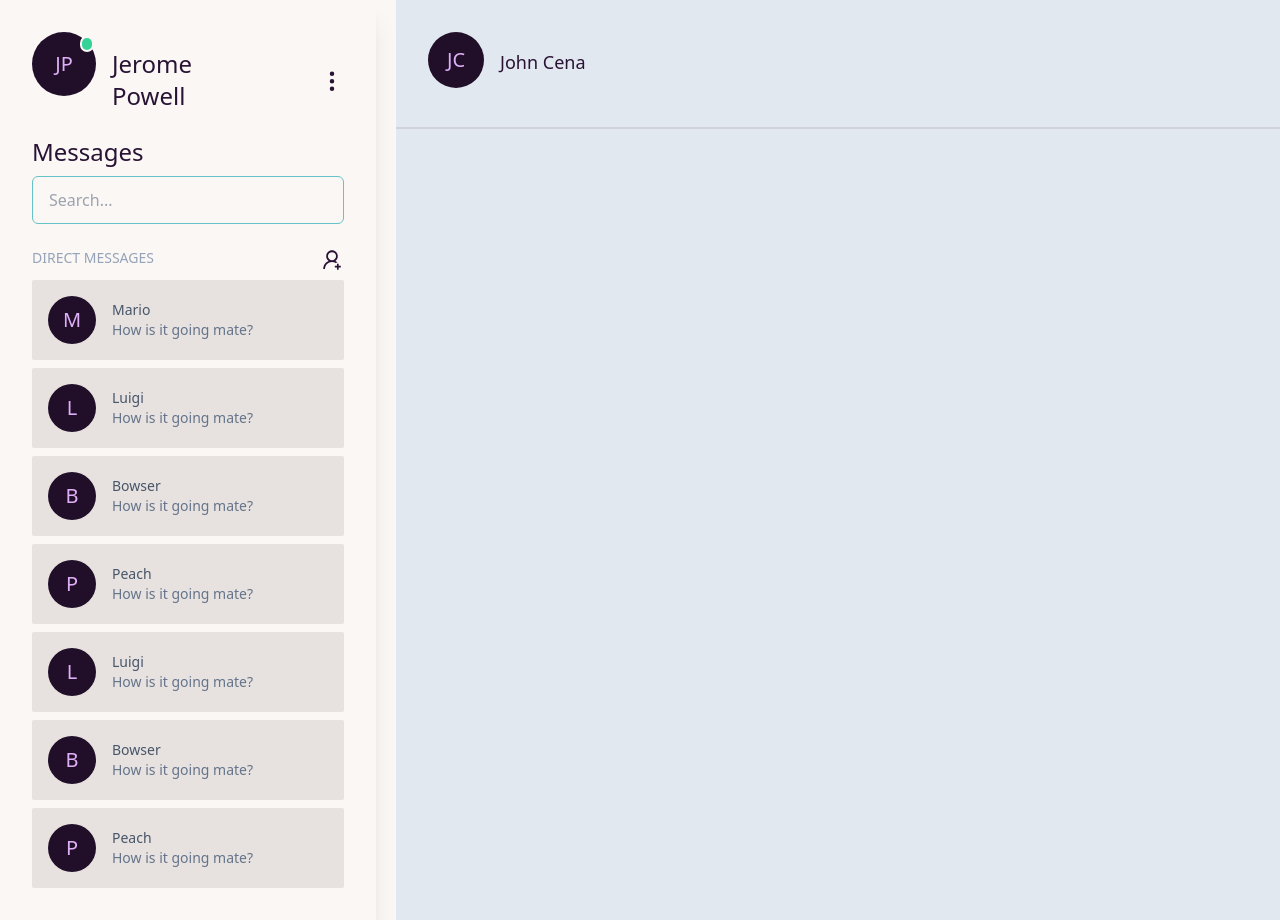
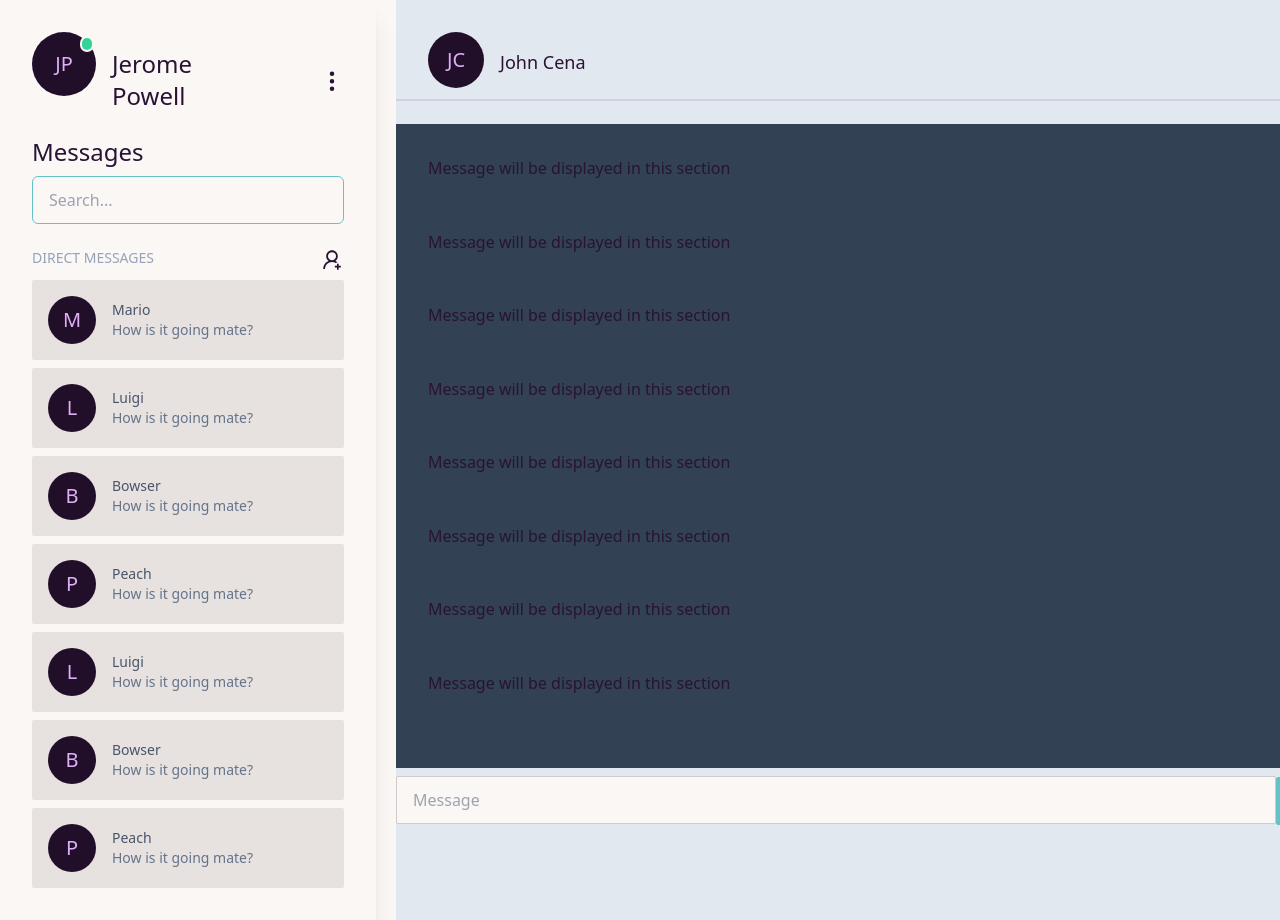
Before and after one commit to chasingtherain/messenger, a React (Create React App) app: page / in a window 1280 px wide. Shown: the top 920 px of the page. Built offline with nearby package versions, Linux system fonts and the light colour scheme.

Commit message:
added delete friend modal, board header, board body and board footer

```diff
--- a/src/components/ContactListColumn.js
+++ b/src/components/ContactListColumn.js
@@ -4,7 +4,8 @@ import SeachBar from './SeachBar'
 import Settings from './Settings'
 import { AiOutlineUserAdd } from "react-icons/ai";
 import ContactRow from './ContactRow';
-import Modal from './Modal';
+import AddFriendModal from './Modal/AddFriendModal';
+
 
 
 function ContactListColumn() {
@@ -20,7 +21,7 @@ function ContactListColumn() {
           <SeachBar placeholder="Search..."/>
           <div className='flex justify-between mt-4'>
             <p className='text-slate-400 text-sm'>DIRECT MESSAGES</p>
-            <Modal/>
+            <AddFriendModal/>
           </div>
           <ContactRow name="Mario" profileName="M"/>
           <ContactRow name="Luigi" profileName="L"/>
--- a/src/components/MainScreen.js
+++ b/src/components/MainScreen.js
@@ -1,13 +1,16 @@
 import React from 'react'
 import ContactListColumn from './ContactListColumn'
+import BoardBody from './Messageboard/BoardBody'
+import BoardFooter from './Messageboard/BoardFooter'
 import BoardHeader from './Messageboard/BoardHeader'
+import MessageBoard from './Messageboard/MessageBoard'
 
 function MainScreen() {
   return (
     <div className='flex flex-row'>
         {/* flex row format */}
         <ContactListColumn/>
-        <BoardHeader/>
+        <MessageBoard/>
     </div>
   )
 }
--- /dev/null
+++ b/src/components/Messageboard/BoardBody.js
@@ -0,0 +1,18 @@
+import React from 'react'
+
+function BoardBody() {
+  return (
+    <div className='card-body min-h-[70%] bg-slate-700'>
+        <p>Message will be displayed in this section</p>
+        <p>Message will be displayed in this section</p>
+        <p>Message will be displayed in this section</p>
+        <p>Message will be displayed in this section</p>
+        <p>Message will be displayed in this section</p>
+        <p>Message will be displayed in this section</p>
+        <p>Message will be displayed in this section</p>
+        <p>Message will be displayed in this section</p>
+    </div>
+  )
+}
+
+export default BoardBody
--- /dev/null
+++ b/src/components/Messageboard/BoardFooter.js
@@ -0,0 +1,12 @@
+import React from 'react'
+
+function BoardFooter() {
+  return (
+        <div class="mt-2">
+            <input type="text" placeholder="Message" class="input input-bordered w-11/12 rounded-sm" />
+            <button class="btn btn-primary rounded-sm">send</button>
+        </div>
+  )
+}
+
+export default BoardFooter
--- a/src/components/Messageboard/BoardHeader.js
+++ b/src/components/Messageboard/BoardHeader.js
@@ -1,18 +1,15 @@
 import React from 'react'
 import { GoKebabVertical } from 'react-icons/go'
 import BubbleProfile from '../BubbleProfile'
-import Settings from '../Settings'
+import DeleteFriendModal from '../Modal/DeleteFriendModal'
 
 function BoardHeader() {
   return (
           // <div className='card min-w-[75%] min-h-fit bg-slate-200 ml-5'>
-          <div className='min-w-[75%] min-h-fit bg-slate-200 ml-5'>
-            <div className='flex-row justify-between card-body mt-0'>
+            <div className='max-h-[10%] flex-row justify-between card-body'>
               <BubbleProfile initial="JC" name="John Cena" bubbleWidth="w-14" nameTextSize="text-lg"/>
-              <GoKebabVertical className='text-3xl cursor-pointer'/>
+              <DeleteFriendModal/>
             </div>
-            <div className="divider mt-0"></div>
-          </div>
   )
 }
 
--- /dev/null
+++ b/src/components/Messageboard/MessageBoard.js
@@ -0,0 +1,17 @@
+import React from 'react'
+import BoardBody from './BoardBody'
+import BoardFooter from './BoardFooter'
+import BoardHeader from './BoardHeader'
+
+function MessageBoard() {
+  return (
+    <div className='min-w-[75%] min-h-fit bg-slate-200 ml-5 mt-0'>
+        <BoardHeader/>
+        <div className="divider mt-0"></div>
+        <BoardBody/>
+        <BoardFooter/>
+    </div>
+  )
+}
+
+export default MessageBoard
--- /dev/null
+++ b/src/components/Modal/DeleteFriendModal.js
@@ -0,0 +1,30 @@
+import React from 'react'
+import { GoKebabVertical } from 'react-icons/go'
+
+function DeleteFriendModal() {
+    return (
+        <div>
+            {/* <!-- The button to open modal --> */}
+            <label for="my-modal-4">
+                <GoKebabVertical className='text-3xl cursor-pointer'/>
+            </label>
+
+            {/* <!-- Put this part before </body> tag --> */}
+            <input type="checkbox" id="my-modal-4" class="modal-toggle" />
+            <div class="modal">
+                <div class="modal-box relative">
+                    <label for="my-modal-4" class="btn btn-sm btn-circle absolute right-2 top-2">✕</label>
+                    <h3 class="text-lg font-bold mb-4">Delete Contact</h3>
+                    <p>This action is permanent and chat history will be deleted forever</p>
+                    <p className='text-center text-lg font-medium my-2'>Confirm?</p>
+                    <div className='flex justify-center content-center gap-4'>
+                        <button className='btn btn-secondary w-1/2 rounded-md'>Yes</button>
+                        <button className='btn btn-primary w-1/2 rounded-md'>No</button>
+                    </div>
+                </div>
+            </div>
+        </div>
+    )
+}
+
+export default DeleteFriendModal
```
Also changed, not shown: src/components/Modal/AddFriendModal.js (renamed from src/components/Modal.js, +4 -4 lines).
